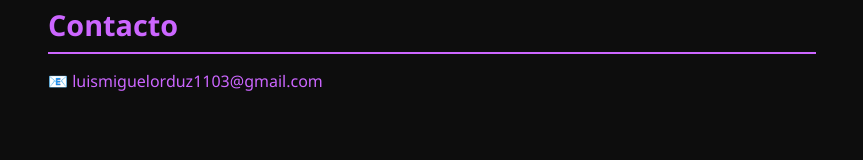
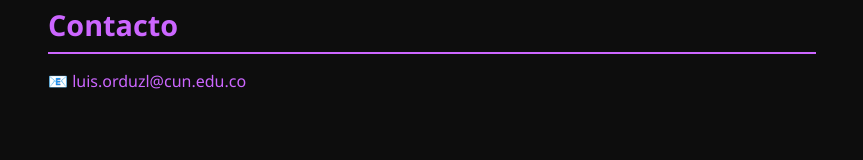
Before and after one commit to MiguelOrduz/HV.github.io, a plain HTML site: page index.html in a window 1280 px wide. Shown: the part 1775-1935 px from the top of the page, without its empty margins (208-1071 px from the left). Drawn offline with Linux system fonts and the light colour scheme.

Commit message:
Update index.html

```diff
--- a/index.html
+++ b/index.html
@@ -149,7 +149,7 @@ Soporte y configuración de herramientas empresariales en entornos corporativos
 
   <section>
     <h2 class="section-title">Contacto</h2>
-    <p>📧 <a href=luismiguelorduz1103@gmail.com>luismiguelorduz1103@gmail.com</a></p>
+    <p>📧 <a href=luis.orduzl@cun.edu.co>luis.orduzl@cun.edu.co</a></p>
   </section>
 
   <footer>
```
